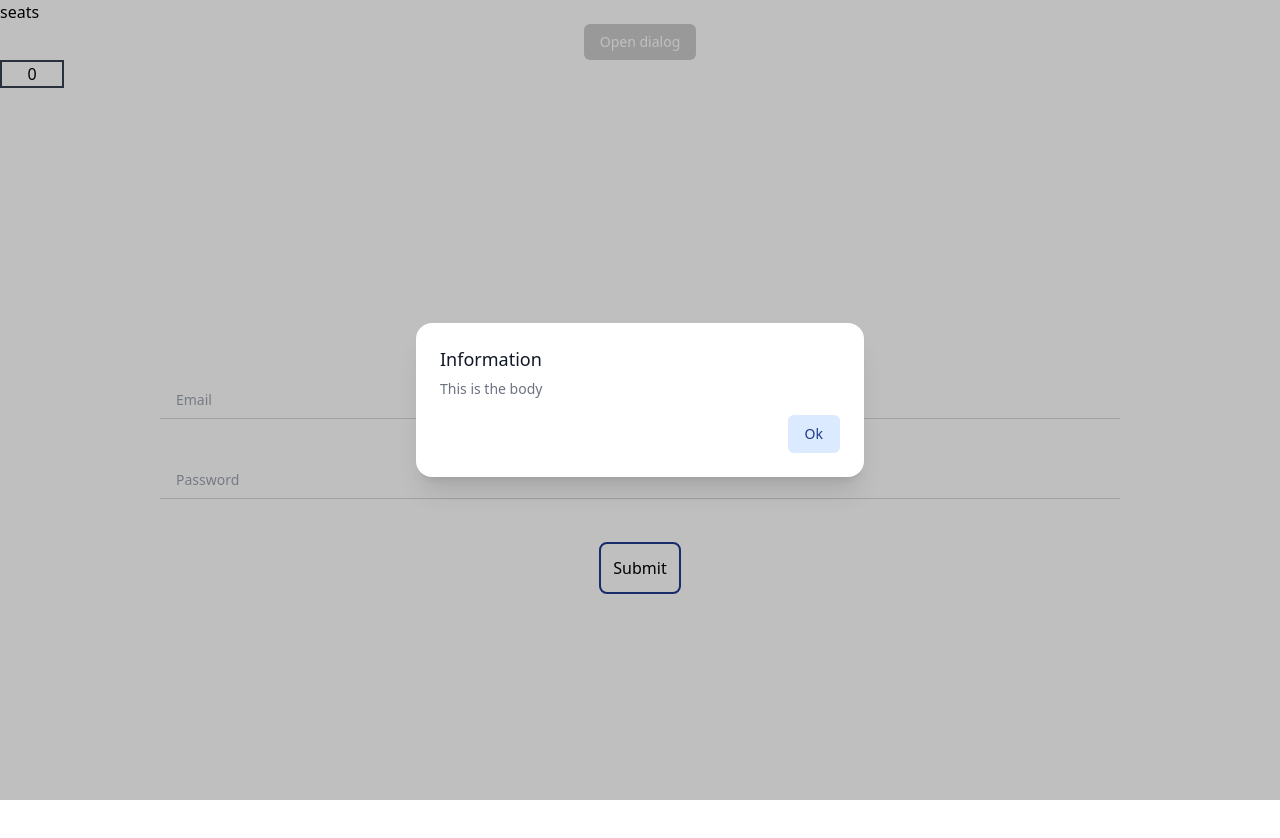
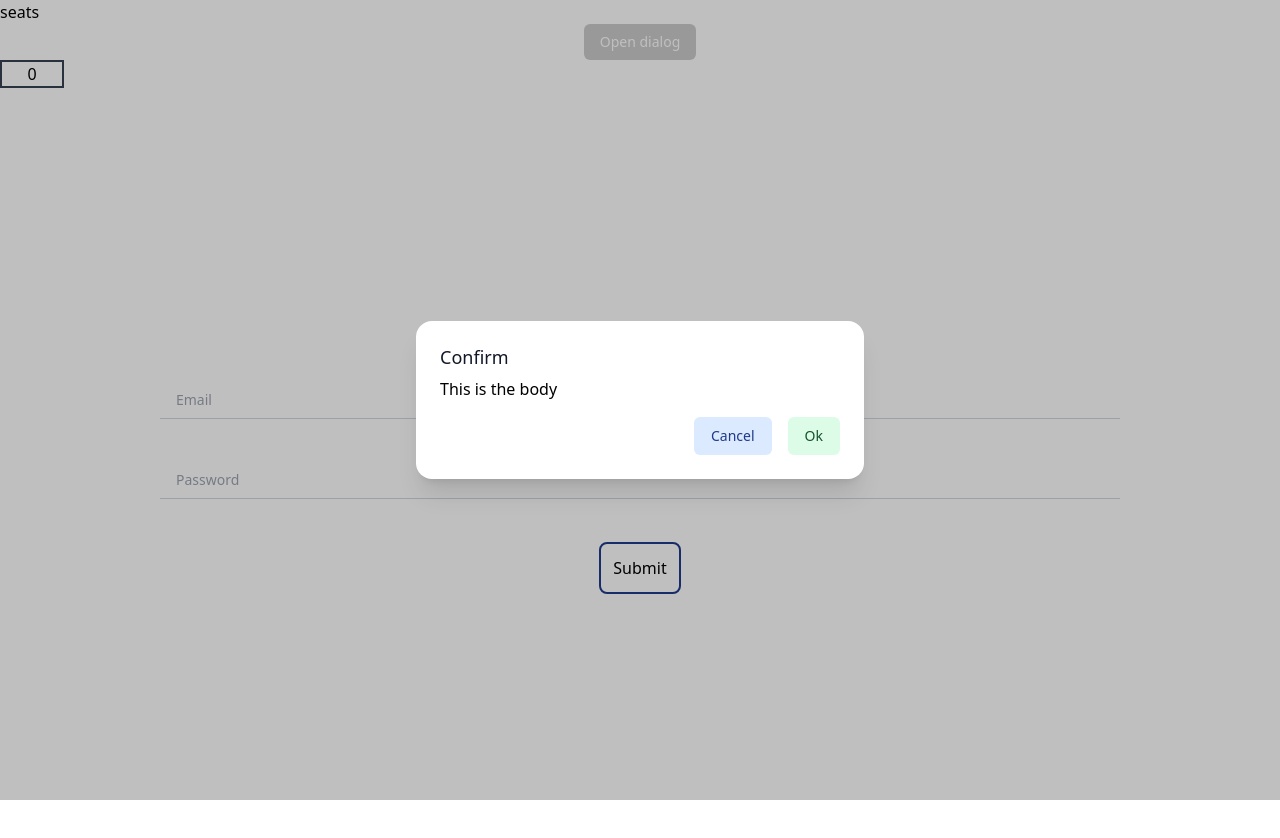
Before and after one commit to ndknitor/nextts-template, a Next.js app: page / in a window 1280 px wide. Both pictures are taken after a click on the button "Open dialog". Shown: the top 838 px of the page. Built offline with nearby package versions, Linux system fonts and the light colour scheme.

Commit message:
More dialog function

```diff
--- a/app/client.tsx
+++ b/app/client.tsx
@@ -32,7 +32,9 @@ export function ValidationTesting() {
         <div className='w-full max-h-screen'>
             <div className="inset-0 flex items-center justify-center">
                 <button
-                    onClick={() => dialog.info("This is the body")}
+                    onClick={() => dialog.confirm(() => {
+                        toast.info("Dit me may")
+                    }, <h1>This is the body</h1>)}
                     type="button"
                     className="rounded-md bg-black/20 px-4 py-2 text-sm font-medium text-white hover:bg-black/30 focus:outline-none focus-visible:ring-2 focus-visible:ring-white/75">
                     Open dialog
--- a/components/client/ClientToastContainer.tsx
+++ b/components/client/ClientToastContainer.tsx
@@ -15,7 +15,7 @@ function ClientToastContainer() {
     }
     else {
         return (
-            <></>
+            null
         );
     }
 }
--- a/components/client/DialogContainer.tsx
+++ b/components/client/DialogContainer.tsx
@@ -1,25 +1,63 @@
 'use client'
 import { Dialog, Transition } from '@headlessui/react'
-import React, { Fragment, ReactElement, useEffect, useState } from 'react'
+import React, { Fragment, ReactElement, useEffect, useRef, useState } from 'react'
 const dialog = {
-    info: (message: string, title?: string) => { },
+    info: (message: string | ReactElement, title?: string, confirmText?: string) => { },
+    error: (message: string | ReactElement, title?: string, confirmText?: string) => { },
+    success: (message: string | ReactElement, title?: string, confirmText?: string) => { },
+    confirm: (onConfirm: () => void | Promise<void>, message: string | ReactElement, title?: string, confirmText?: string, cancelText?: string) => { },
 };
 export default dialog;
 export function DialogContainer() {
     const [isOpen, setIsOpen] = useState(false);
     const [title, setTitle] = useState("");
-    const [message, setMessage] = useState("");
+    const [message, setMessage] = useState<string | ReactElement>("");
+    const [confirmText, setConfirmText] = useState<string>();
+    const [cancelText, setCancelText] = useState("Cancel");
+    const [dialogType, setDialogType] = useState<"info" | "error" | "success" | "confirm">("info");
+
+    const onConfirm = useRef<() => void | Promise<void>>();
+
     function closeModal() {
-        setIsOpen(false)
+        setIsOpen(false);
+        setConfirmText(undefined);
     }
-    function info(message: string, title?: string) {
+    function info(message: string | ReactElement, title?: string, confirmText?: string) {
         setMessage(message);
+        setDialogType("info");
         setTitle(title || "Information");
+        setConfirmText(confirmText);
         setIsOpen(true);
+    }
+    function error(message: string | ReactElement, title?: string, confirmText?: string) {
+        setMessage(message);
+        setDialogType("error");
+        setConfirmText(confirmText);
+        setTitle(title || "Error");
+        setIsOpen(true);
+    }
+    function success(message: string | ReactElement, title?: string, confirmText?: string) {
+        setMessage(message);
+        setDialogType("success");
+        setConfirmText(confirmText);
+        setTitle(title || "Success");
+        setIsOpen(true);
+    }
+    function confirm(onConfirmF: () => void | Promise<void>, message: string | ReactElement, title?: string, confirmText?: string, cancelText?: string) {
+        setMessage(message);
+        setDialogType("confirm");
+        setConfirmText(confirmText);
+        setTitle(title || "Confirm");
+        setCancelText(cancelText || "Cancel");
+        setIsOpen(true);
+        onConfirm.current = onConfirmF;
     }
     useEffect(() => {
         if (dialog) {
             dialog.info = info;
+            dialog.error = error;
+            dialog.success = success;
+            dialog.confirm = confirm;
         }
     }, []);
     return (
@@ -56,24 +94,56 @@ export function DialogContainer() {
                                     {title}
                                 </Dialog.Title>
                                 <div className="mt-2">
-                                    <p className="text-sm text-gray-500">
-                                        {message}
-                                    </p>
+                                    {
+                                        typeof message == "string" ?
+                                            <p className="text-sm text-gray-500">
+                                                {message}
+                                            </p>
+                                            :
+                                            <>
+                                                {message}
+                                            </>
+                                    }
+
+
                                 </div>
 
-                                <div className="mt-4 flex w-full justify-end">
+                                <div className="mt-4 flex w-full justify-end gap-4">
+
+                                    {
+                                        dialogType === "confirm" &&
+                                        <button
+                                            type="button"
+                                            className={`rounded-md border border-transparent px-4 py-2 text-sm font-medium focus-visible:ring-offset-2 focus:outline-none focus-visible:ring-2 text-blue-900 bg-blue-100 hover:bg-blue-200 focus-visible:ring-blue-500`}
+                                            onClick={closeModal}>
+                                            {cancelText}
+                                        </button>
+                                    }
+
                                     <button
                                         type="button"
-                                        className="rounded-md border border-transparent bg-blue-100 px-4 py-2 text-sm font-medium text-blue-900 hover:bg-blue-200 focus:outline-none focus-visible:ring-2 focus-visible:ring-blue-500 focus-visible:ring-offset-2"
-                                        onClick={closeModal}>
-                                        Ok
+                                        className={`rounded-md border border-transparent px-4 py-2 text-sm font-medium focus-visible:ring-offset-2 focus:outline-none focus-visible:ring-2 ${(() => {
+                                            switch (dialogType) {
+                                                case "info": return "text-blue-900 bg-blue-100 hover:bg-blue-200 focus-visible:ring-blue-500"
+                                                case "success": return "text-green-900 bg-green-100 hover:bg-green-200 focus-visible:ring-green-500"
+                                                case "error": return "text-red-900 bg-red-100 hover:bg-red-200 focus-visible:ring-red-500"
+                                                case "confirm": return "text-green-900 bg-green-100 hover:bg-green-200 focus-visible:ring-green-500"
+                                            }
+                                        })()}`}
+                                        onClick={async () => {
+                                            onConfirm.current && await onConfirm.current();
+                                            onConfirm.current = undefined;
+                                            closeModal();
+                                        }}>
+                                        {confirmText || "Ok"}
                                     </button>
+
                                 </div>
                             </Dialog.Panel>
                         </Transition.Child>
                     </div>
                 </div>
             </Dialog>
-        </Transition>
+        </Transition >
     )
 };
```
